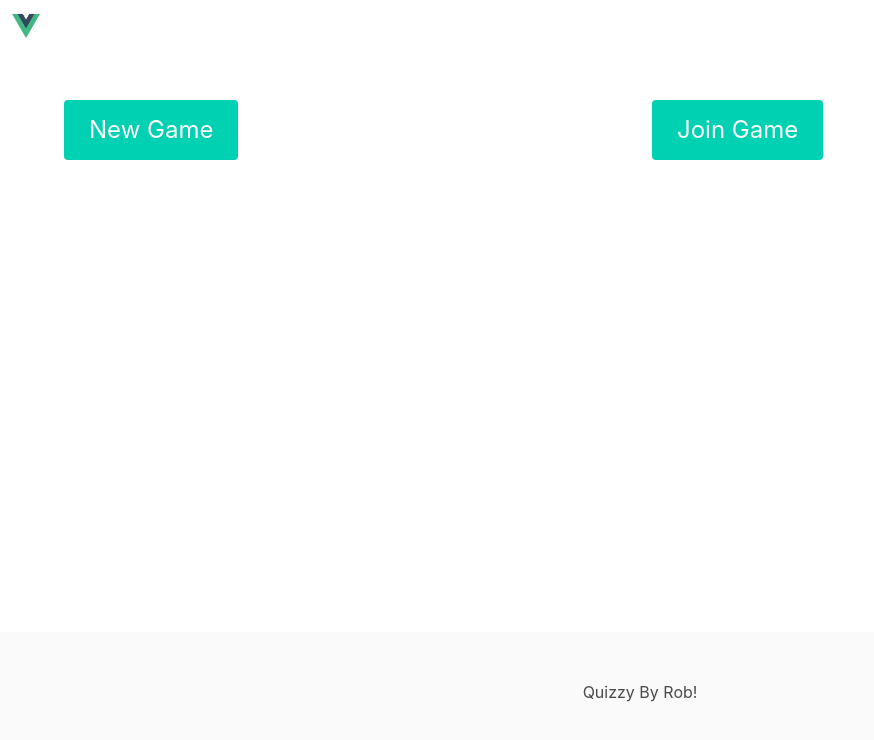
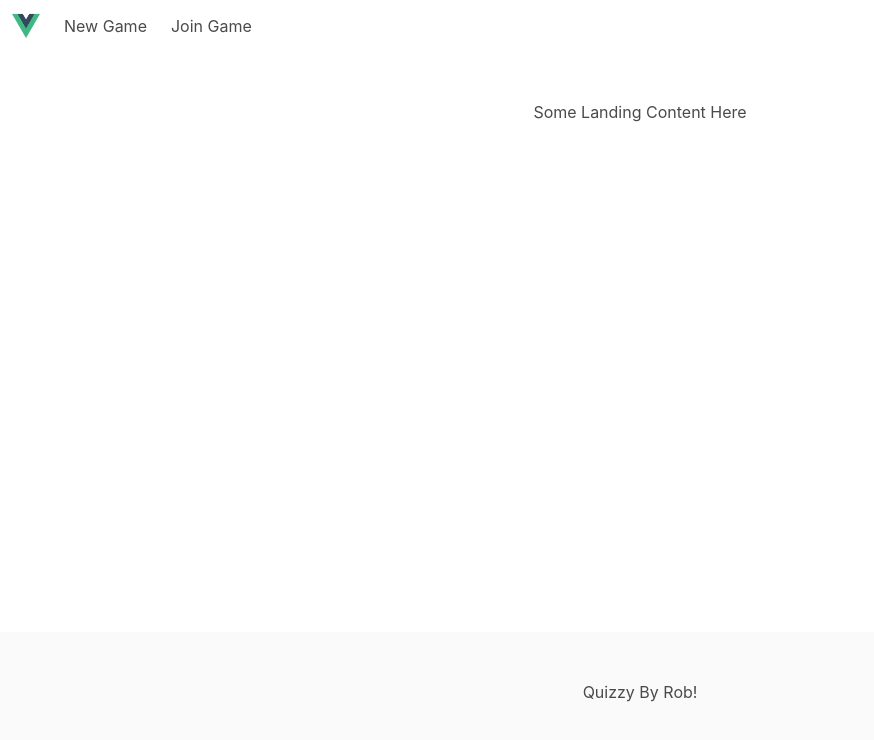
Before and after one commit to RobbieLD/Quizzy.js, a Vue app in the folder Quizzy/: page /#/ in a window 1280 px wide. Shown: the top 740 px of the page, without its empty margins (0-874 px from the left). Built offline with nearby package versions, Linux system fonts and the light colour scheme; what vue-socket.io would draw is missing.

Commit message:
- layout updates

```diff
--- a/Quizzy/src/App.vue
+++ b/Quizzy/src/App.vue
@@ -4,6 +4,12 @@
       <div class="navbar-brand">
         <!-- Just using the vue logo here as i'm too lazy to make my own just yet -->
         <router-link class="navbar-item" :to="{ name: 'Landing' }"><img src="./assets/logo.png"></router-link>
+      </div>
+      <div class="navbar-menu">
+        <div class="navbar-start">
+          <router-link v-show="!this.$root.appError.name" class="navbar-item" :to="{ name: 'NewGame' }">New Game</router-link>
+          <router-link v-show="!this.$root.appError.name" class="navbar-item" :to="{ name: 'JoinGame' }">Join Game</router-link>
+        </div>
       </div>
     </nav>
     <section v-if="this.$root.appError.name" class="hero is-danger">
@@ -18,8 +24,15 @@
         </div>
       </div>
     </section>
+    <!-- Column setup -->
+    <div class="columns">
+      <div class="column"></div>
+      <div class="column is-narrow">
+        <router-view/>
+      </div>
+      <div class="column"></div>
+    </div>
 
-    <router-view/>
   </div>
 </template>
 
--- a/Quizzy/src/components/GameLobby.vue
+++ b/Quizzy/src/components/GameLobby.vue
@@ -5,7 +5,7 @@
           <span>Gamecode: {{ gamecode }}</span>
       </div>
        -->
-      <section class="hero is-primary">
+      <!-- <section class="hero is-primary">
       <div class="hero-body">
         <div class="container">
           <h4 class="title is-4">
@@ -16,19 +16,21 @@
           </h5>
         </div>
       </div>
-    </section>
+    </section> -->
 
       <h4 class="title is-4">Players</h4>
       <div class="box">
           <table class="table">
               <thead>
                   <tr>
-                      <th>PLayer Name</th>
-                      <th>Player Score</th>
+                      <th>Rank</th>
+                      <th>Name</th>
+                      <th>Score</th>
                   </tr>
               </thead>
               <tbody>
-                  <tr v-for="(player, index) in players" v-bind:key="index">
+                  <tr v-for="(player, index) in players" v-bind:key="index" v-bind:class="{ 'is-selected' : player.name == username}">
+                    <td>{{ index + 1 }}</td>
                     <td>{{ player.name }}</td>
                     <td></td>
                  </tr>
@@ -36,6 +38,10 @@
           </table>
       </div>
       <!-- TODO: add in here actual game....that's a rater big TODO i'll admit. -->
+      <h4 class="title is-4">Game Code: {{ gamecode }}</h4>
+      <div class="box">
+          TODO: Add the game component in here (Lots of other stuff to do first)
+      </div>
       <h4 class="title is-4">Chat</h4>
       <div class="box">
           <!-- The lobby chat console -->
@@ -48,9 +54,6 @@
           <div class="field">
               <button class="button is-primary" v-on:click="sendMessage">Send</button>
           </div>
-      </div>
-      <div class="field">
-          <router-link class="button is-primary is-large" to="/game/">Play</router-link>
       </div>
   </div>
 </template>
--- a/Quizzy/src/components/Landing.vue
+++ b/Quizzy/src/components/Landing.vue
@@ -1,16 +1,7 @@
 <template>
   <section class="section">
     <div class="container">
-      <div class="columns">
-        <div class="column">
-          <!-- New Game Section -->
-          <router-link v-show="!this.$root.appError.name" class="button is-primary is-large" :to="{ name: 'NewGame' }">New Game</router-link>
-        </div>
-        <div class="column">
-          <!-- Join Section -->
-          <router-link v-show="!this.$root.appError.name" class="button is-primary is-large" :to="{ name: 'JoinGame' }">Join Game</router-link>
-        </div>
-      </div>
+      Some Landing Content Here
     </div>
   </section>
 </template>
```
Also changed, not shown: 1 other file (tests, documents, lock files or other folders).
